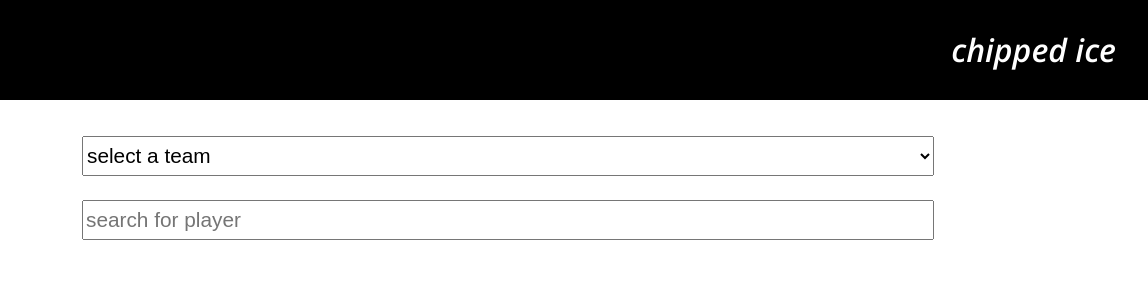
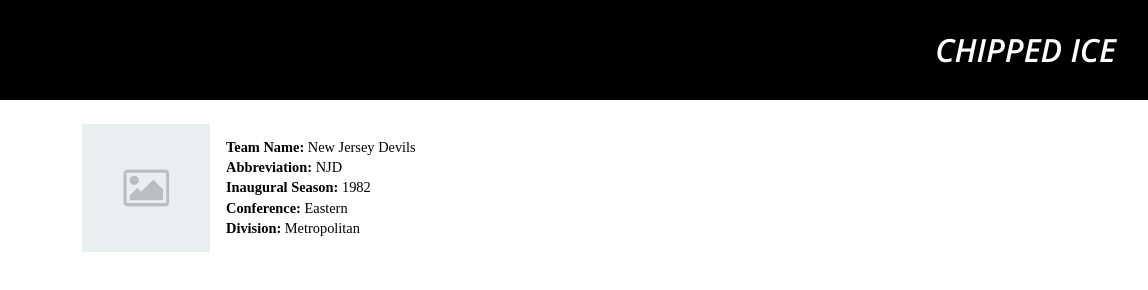
Before and after one commit to codywiseman/ajax-project, a website: page index.html in a window 1280 px wide. Shown: the full height of the page, 132-1280 px from the left. Drawn offline with nearby package versions, Linux system fonts and the light colour scheme; no server answers.

Commit message:
skeleton for team info DOM creation

```diff
--- a/css/styles.css
+++ b/css/styles.css
@@ -13,7 +13,8 @@
   margin-right: 2rem;
 }
 
-.logo {
+.logo,
+.place-holder {
   width: 8rem;
 }
 
@@ -24,12 +25,30 @@
 
 /*    Search Row     */
 
-.search-row {
+.search-row,
+.team-row-1 {
   height: 8rem;
   margin-top: 1.5rem;
 }
 
-select, input {
+.team-row-1 {
+  align-items: center;
+}
+
+.bold {
+  font-weight: bold;
+}
+
+.team-info p {
+  font-size: 0.9rem;
+  margin: 0.2rem 0 0.2rem 1rem;
+}
+
+.search-button {
+  justify-content: flex-end;
+}
+
+.browse {
   height: 2.5rem;
   font-size: 1.3rem;
 }
--- a/index.html
+++ b/index.html
@@ -17,16 +17,33 @@
       <img src="Images/NHLlogo.png" alt="NHL Logo">
     </div>
     <div>
-      <h1>chipped ice</h1>
+      <h1>CHIPPED ICE</h1>
     <div>
   </header>
   <div class="container">
     <main>
-      <div class="flex-column search-row" data-view="home-page">
-        <select name="team-select" id="team-select">
-          <option value="select-team" selected disabled>select a team</option>
-        </select>
-        <input type="search" placeholder="search for player">
+      <div class="view hidden" data-view="home-page">
+        <form class="flex-column search-row">
+          <select name="team-select" id="team-select" class="browse">
+            <option value="select-team" selected disabled>Select Team</option>
+          </select>
+          <input type="search" class="browse" placeholder="Search for a Player">
+        </form>
+        <div class="row search-button">
+          <input type="submit" value='Search'>
+        </div>
+      </div>
+      <div class="view" data-view="team-page">
+        <div class="row team-row-1">
+          <img src="images/default-placeholder-image.png" class="place-holder" alt="">
+          <div class="team-info">
+            <p><span class="bold">Team Name:</span> New Jersey Devils</p>
+            <p><span class="bold">Abbreviation:</span> NJD</p>
+            <p><span class="bold">Inaugural Season:</span> 1982</p>
+            <p><span class="bold">Conference:</span> Eastern</p>
+            <p><span class="bold">Division:</span> Metropolitan</p>
+          </div>
+        </div>
       </div>
     </main>
   </div>
--- a/js/main.js
+++ b/js/main.js
@@ -4,8 +4,7 @@
 teamsXhr.open('GET', 'https://statsapi.web.nhl.com/api/v1/teams');
 teamsXhr.responseType = 'json';
 teamsXhr.addEventListener('load', function() {
-  console.log(teamsXhr.status);
-  console.log(teamsXhr.response.teams);
+  console.log(teamsXhr.response.teams)
   var teamsList = teamsXhr.response.teams;
   for (var i = 0; i < teamsList.length; i++) {
     var team = teamsList[i];
```
Also changed, not shown: Images/default-placeholder-image.png (added).
